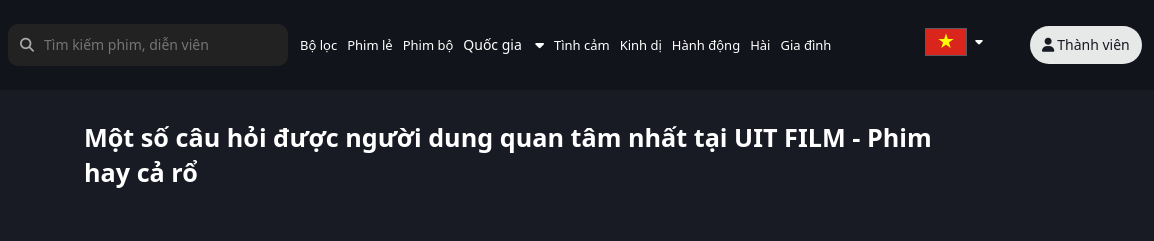
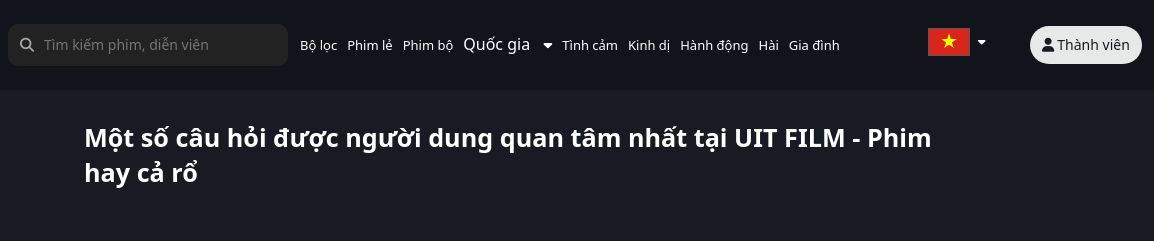
Before and after one commit to dtam2812/IE104---Movie-Database-and-Updates-Website, a website: page client/view/pages/FAQ.html in a window 1280 px wide. Shown: the top 241 px of the page, 126-1280 px from the left. Drawn offline with nearby package versions, Linux system fonts and the light colour scheme; no server answers.

Commit message:
header bug fixed

```diff
--- a/client/Style/HeaderAndFooter.css
+++ b/client/Style/HeaderAndFooter.css
@@ -89,6 +89,11 @@
 
 .menu-film-type .dropdown-toggle {
   cursor: pointer;
+}
+
+.dropdown-toggle span {
+  font-weight: 500;
+  font-size: 16px;
 }
 
 .menu-film-type.dropdown {
```
Also changed, not shown: client/js/Header.js (+7 -19 lines), client/view/components/Header.html (+1 -2 lines).
